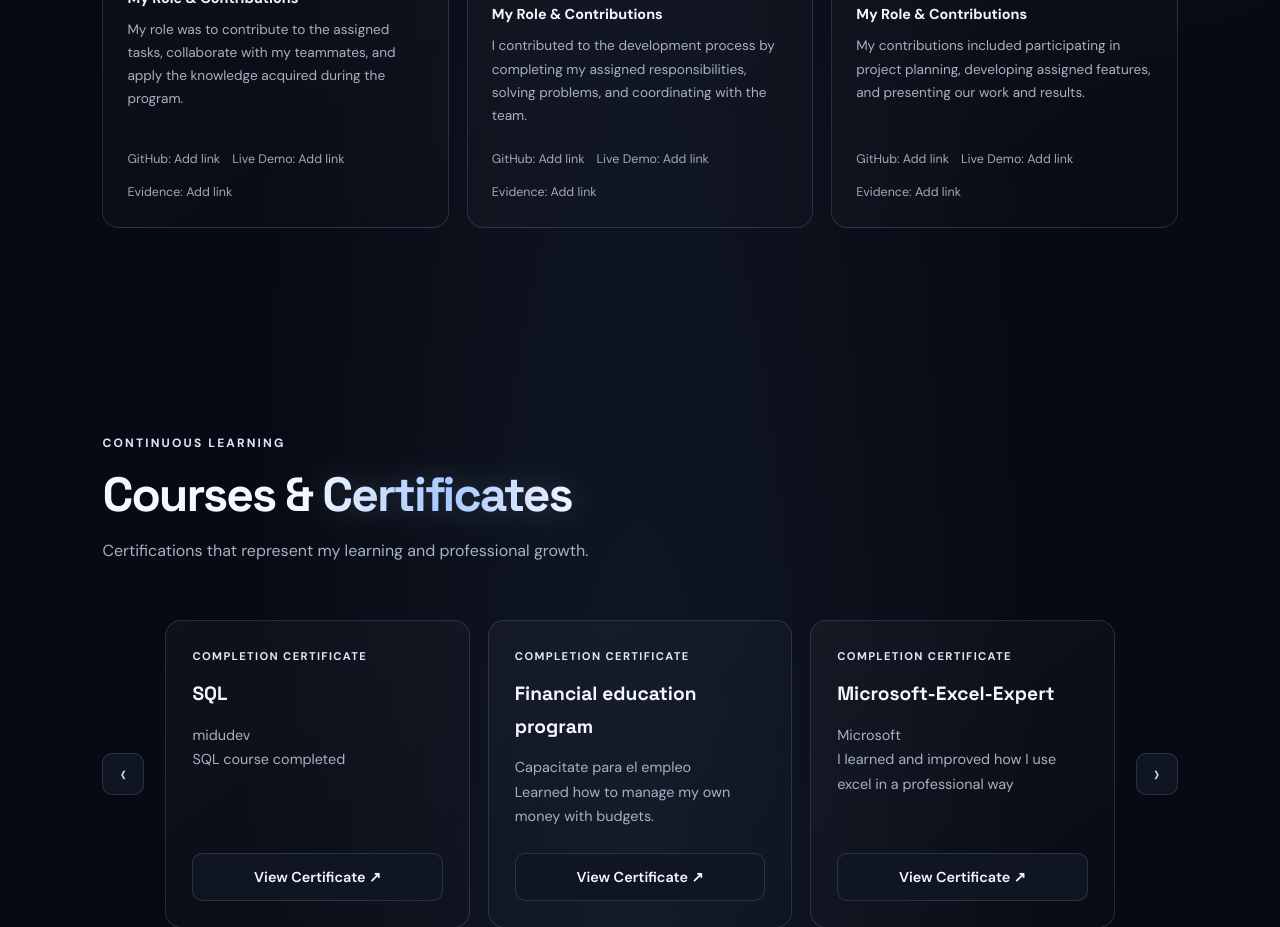
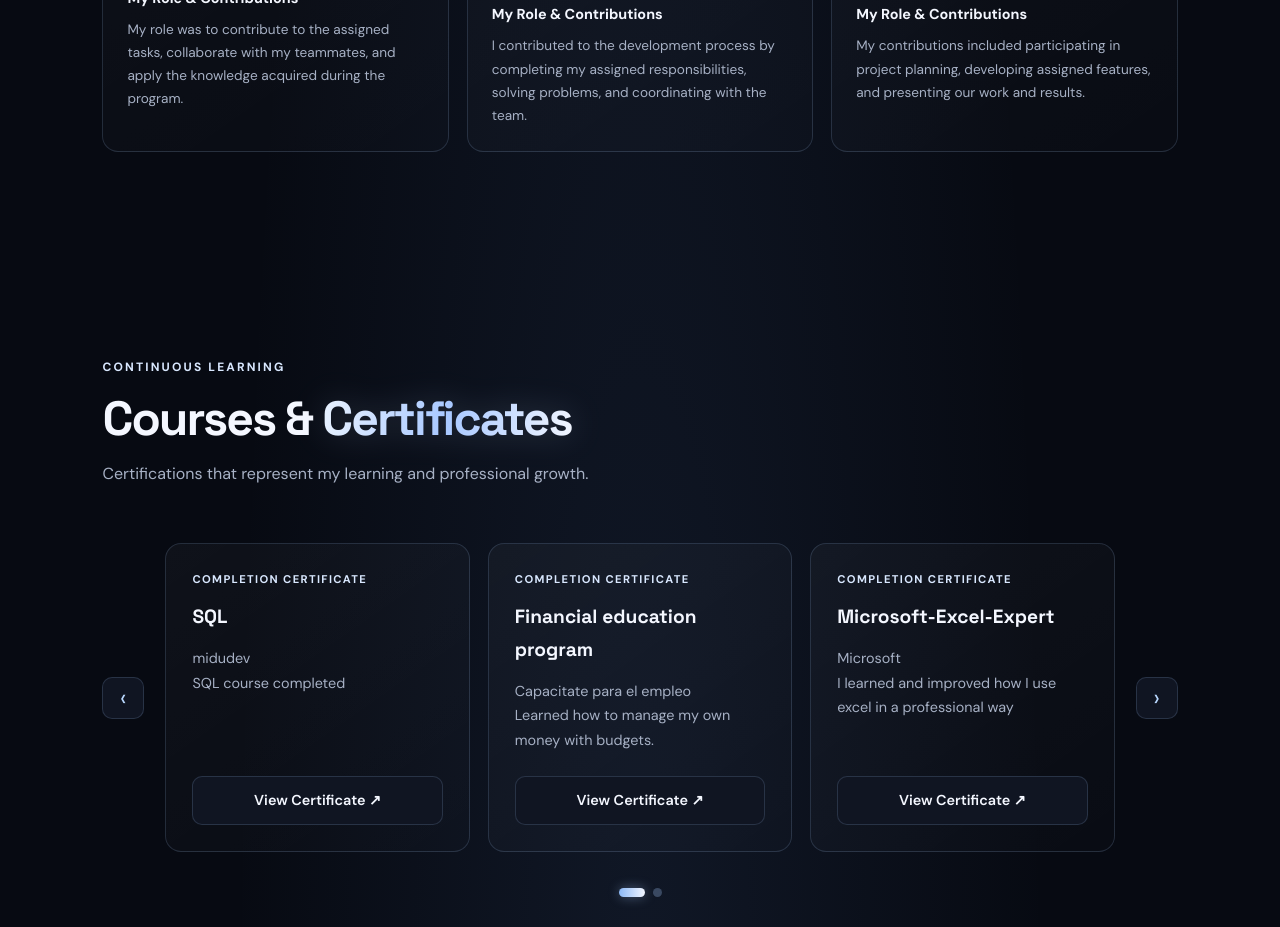
Before and after one commit to GabrielTrejo2008/Gabriel-Trejo-Portafolio, a Next.js app: page / in a window 1280 px wide. Shown: the part 3000-3927 px from the top of the page. Built offline with nearby package versions, Linux system fonts and the light colour scheme.

Commit message:
añadi links

```diff
--- a/components/Projects.tsx
+++ b/components/Projects.tsx
@@ -7,9 +7,7 @@ const projects = [
     role:
       "My role was to contribute to the assigned tasks, collaborate with my teammates, and apply the knowledge acquired during the program.",
     technologies: ["Figma, PowerApps"],
-    github: "",
-    demo: "",
-    evidence: "",
+
   },
   {
     year: "Second year",
@@ -19,9 +17,7 @@ const projects = [
     role:
       "I contributed to the development process by completing my assigned responsibilities, solving problems, and coordinating with the team.",
     technologies: ["JavaScript", "Python", "Php", "Tailwind css", "HTML", "MySql"],
-    github: "",
-    demo: "",
-    evidence: "",
+
   },
   {
     year: "Third year",
@@ -93,12 +89,6 @@ export default function Projects() {
               <h4>My Role & Contributions</h4>
               <p>{project.role}</p>
             </div>
-
-            <div className="project-links">
-              <EvidenceLink href={project.github} label="GitHub" />
-              <EvidenceLink href={project.demo} label="Live Demo" />
-              <EvidenceLink href={project.evidence} label="Evidence" />
-            </div>
           </article>
         ))}
       </div>
```
